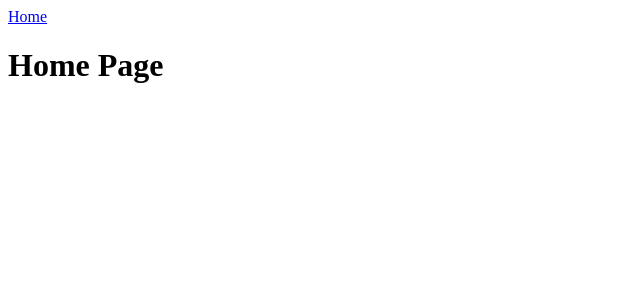
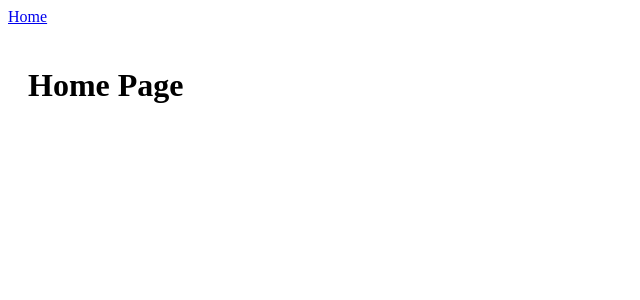
Before and after one commit to catedra-sngular/website, a Vue app: page / in a window 1280 px wide. Shown: the top 300 px of the page, without its empty margins (0-640 px from the left). Built offline with nearby package versions, Linux system fonts and the light colour scheme.

Commit message:
Update Home page

```diff
--- a/src/views/Home.vue
+++ b/src/views/Home.vue
@@ -1,11 +1,15 @@
 <template>
-    <h1>Home Page</h1>
+    <el-main>
+        <h1>Home Page</h1>
+    </el-main>
 </template>
 
 <script lang="ts">
 import { defineComponent } from 'vue'
+import { ElMain } from 'element-plus'
 
 export default defineComponent({
     name: 'Home',
+    components: { ElMain },
 })
 </script>
```
